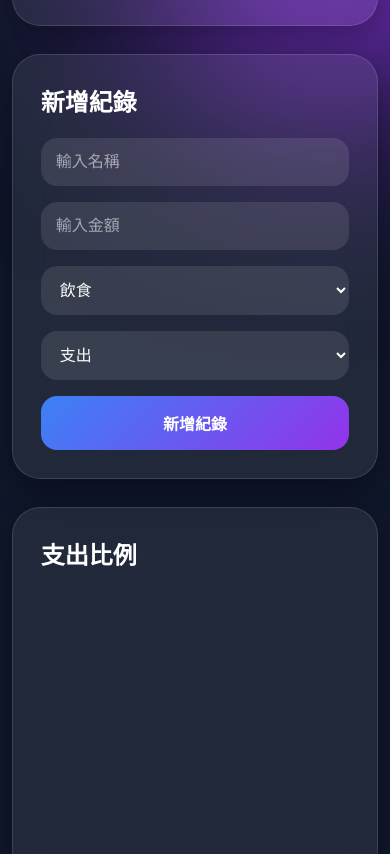
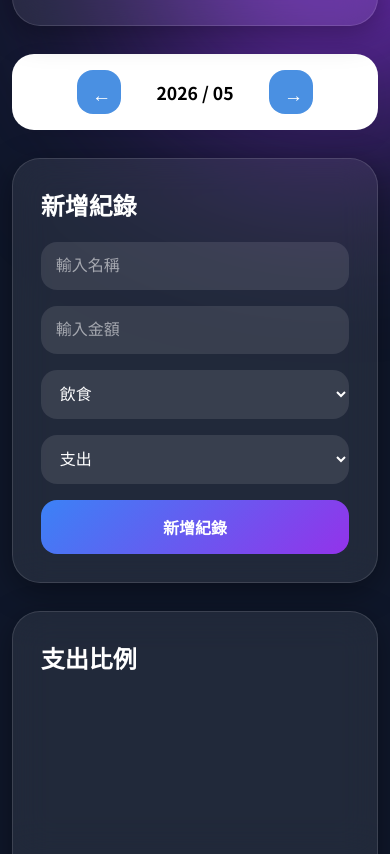
Before and after one commit to Jarory/ExpenseTracker, a plain HTML site: page index.html in a window 390 px wide. Shown: the part 872-1726 px from the top of the page. Drawn offline with nearby package versions, Linux system fonts and the light colour scheme.

Commit message:
新增"月份"記帳功能

```diff
--- a/index.html
+++ b/index.html
@@ -69,6 +69,27 @@
         已使用 0%
       </p>
     </section>
+
+    <!-- 月份切換 -->
+<section class="month-selector-card">
+
+  <div class="month-selector">
+
+    <button id="prevMonth">
+      ←
+    </button>
+
+    <h2 id="currentMonth">
+      2026 / 05
+    </h2>
+
+    <button id="nextMonth">
+      →
+    </button>
+
+  </div>
+
+</section>
 
     <!-- 新增紀錄 -->
     <section class="form-card">
--- a/script.js
+++ b/script.js
@@ -1,3 +1,12 @@
+// 控制月份
+let currentDate = new Date();
+
+let currentMonth =
+  currentDate.getMonth();
+
+let currentYear =
+  currentDate.getFullYear();
+
 let expenseChart;
 let trendChart;
 const balance = document.getElementById("balance");
@@ -48,14 +57,16 @@ form.addEventListener("submit", e => {
 
   const transaction = {
 
-    id:Date.now(),
+  id:Date.now(),
 
-    text,
-    amount,
-    category,
-    type
+  text,
+  amount,
+  category,
+  type,
 
-  };
+  date:new Date()
+
+};
 
   transactions.push(transaction);
 
@@ -73,13 +84,27 @@ form.addEventListener("submit", e => {
 
 function updateUI(){
 
+  updateMonthDisplay();
+
   list.innerHTML = "";
+
+  const filteredTransactions =
+  transactions.filter(transaction => {
+
+    const date =
+      new Date(transaction.date);
+
+    return (
+      date.getMonth() === currentMonth &&
+      date.getFullYear() === currentYear
+    );
+
+});
 
   let incomeTotal = 0;
   let expenseTotal = 0;
 
-  transactions.forEach(transaction => {
-
+  filteredTransactions.forEach(transaction => {
     const li = document.createElement("li");
 
     li.classList.add("transaction");
@@ -225,12 +250,29 @@ function saveData(){
 function renderCharts(){
 
   /* =========================
+     篩選當前月份資料
+  ========================= */
+
+  const filteredTransactions =
+    transactions.filter(transaction => {
+
+      const date =
+        new Date(transaction.date);
+
+      return (
+        date.getMonth() === currentMonth &&
+        date.getFullYear() === currentYear
+      );
+
+    });
+
+  /* =========================
      支出分類統計
   ========================= */
 
   const categoryData = {};
 
-  transactions.forEach(transaction => {
+  filteredTransactions.forEach(transaction => {
 
     if(transaction.type === "expense"){
 
@@ -294,7 +336,7 @@ function renderCharts(){
   const trendLabels = [];
   const trendData = [];
 
-  transactions.forEach(transaction => {
+  filteredTransactions.forEach(transaction => {
 
     trendLabels.push(transaction.text);
 
@@ -410,3 +452,56 @@ clearAllBtn.addEventListener("click", () => {
   updateUI();
 
 });
+
+/* ========================================
+   月份顯示
+======================================== */
+
+function updateMonthDisplay(){
+
+  const monthText =
+    document.getElementById(
+      "currentMonth"
+    );
+
+  monthText.textContent =
+    `${currentYear} / ${
+      String(currentMonth + 1)
+      .padStart(2,"0")
+    }`;
+
+}
+
+/* ========================================
+   切換月份
+======================================== */
+
+document
+.getElementById("prevMonth")
+.addEventListener("click", () => {
+
+  currentMonth--;
+
+  if(currentMonth < 0){
+    currentMonth = 11;
+    currentYear--;
+  }
+
+  updateUI();
+
+});
+
+document
+.getElementById("nextMonth")
+.addEventListener("click", () => {
+
+  currentMonth++;
+
+  if(currentMonth > 11){
+    currentMonth = 0;
+    currentYear++;
+  }
+
+  updateUI();
+
+});
--- a/style.css
+++ b/style.css
@@ -452,3 +452,86 @@ canvas {
     width: 100%;
   }
 }
+
+/* ========================================
+   月份切換
+======================================== */
+
+.month-selector-card {
+  margin-bottom: 28px;
+}
+
+.month-selector {
+  display: flex;
+
+  justify-content: center;
+  align-items: center;
+
+  gap: 24px;
+
+  background: white;
+
+  padding: 20px;
+
+  border-radius: 22px;
+
+  box-shadow: 0 8px 25px rgba(0, 0, 0, 0.08);
+}
+
+.month-selector h2 {
+  margin: 0;
+
+  min-width: 180px;
+
+  text-align: center;
+
+  font-size: 2rem;
+
+  color: black;
+
+  font-weight: bolder;
+}
+
+.month-selector button {
+  width: 52px;
+  height: 52px;
+
+  border: none;
+
+  border-radius: 16px;
+
+  cursor: pointer;
+
+  font-size: 1.2rem;
+
+  background: #4a90e2;
+
+  color: white;
+
+  transition: 0.25s;
+}
+
+.month-selector button:hover {
+  transform: scale(1.08);
+
+  background: #3578c9;
+}
+
+/* 手機 */
+
+@media (max-width: 600px) {
+  .month-selector {
+    gap: 14px;
+    padding: 16px;
+  }
+
+  .month-selector h2 {
+    min-width: 120px;
+    font-size: 1.1rem;
+  }
+
+  .month-selector button {
+    width: 44px;
+    height: 44px;
+  }
+}
```
